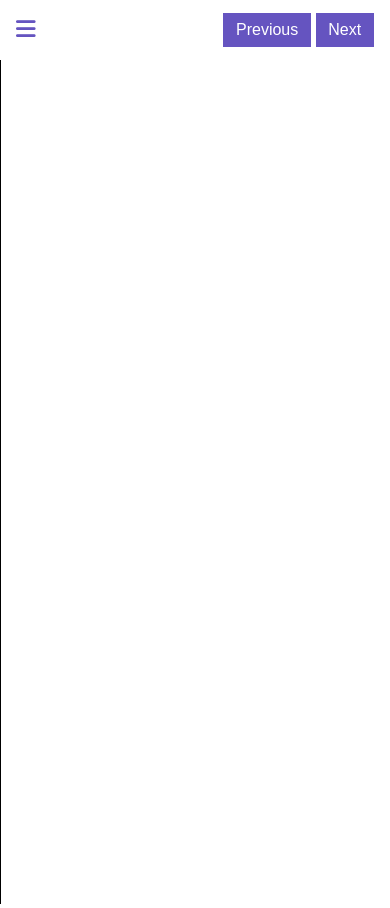
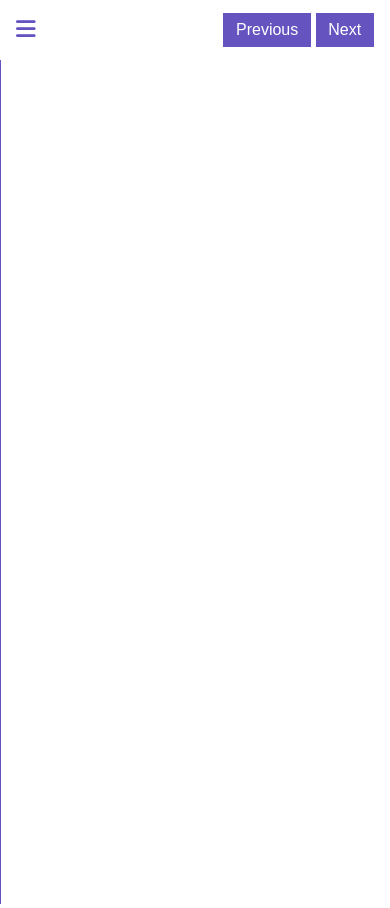
Before and after one commit to sahilatahar/Capstone, a plain HTML site: page learningpage.html in a window 390 px wide. Drawn offline with nearby package versions, Linux system fonts and the light colour scheme.

Commit message:
Sidebar Fix

```diff
--- a/css/learningpage.css
+++ b/css/learningpage.css
@@ -33,7 +33,7 @@ body {
     position: sticky;
     left: 0;
     top: 0;
-    border-right: 1px solid black;
+    border-right: 1px solid var(--clr-accent);
     min-height: 100dvh;
     display: flex;
     flex-direction: column;
@@ -264,6 +264,7 @@ body {
         position: absolute;
         z-index: 2;
         top: 60px;
+        min-height: 100vh;
     }
 
     .body__header {
```
